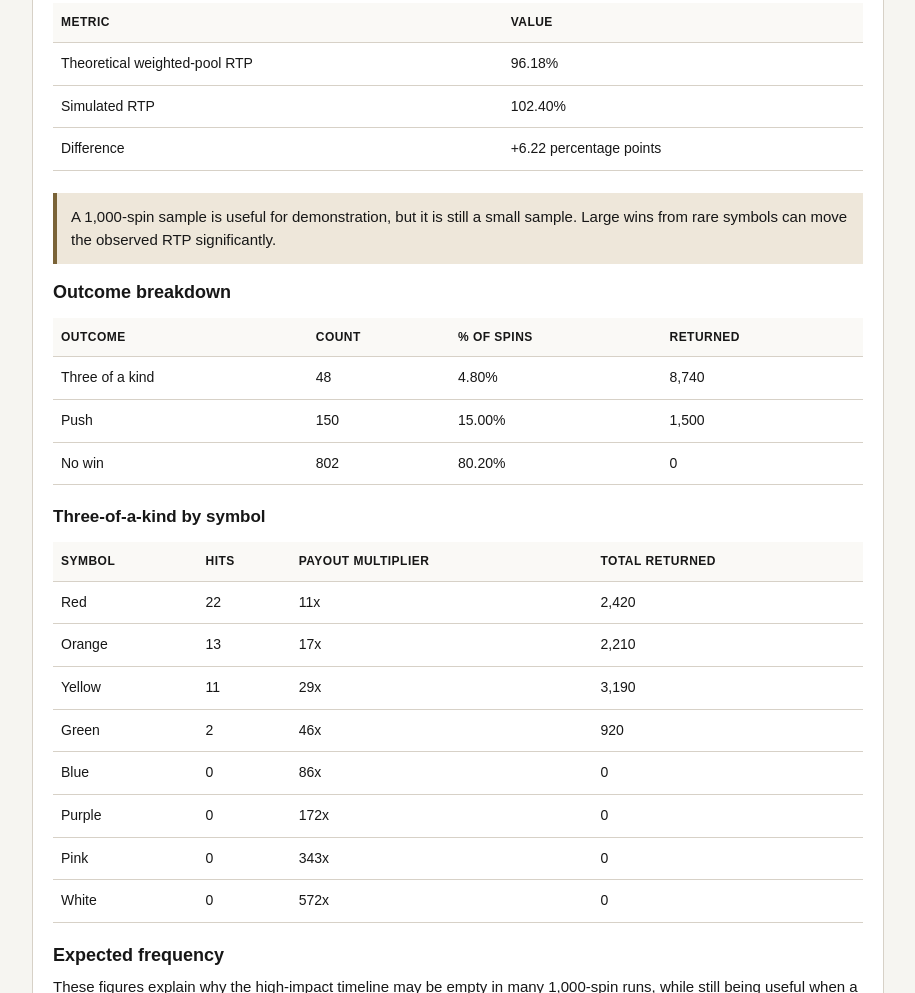
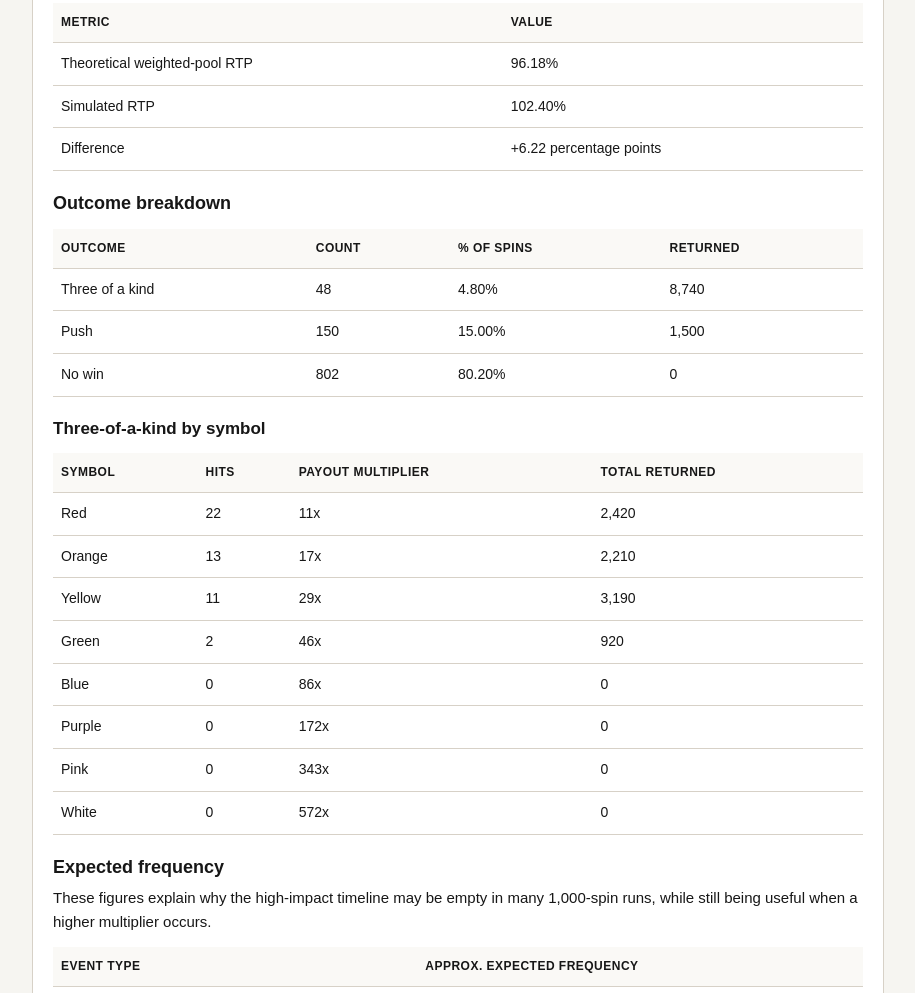
Before and after one commit to Kopparmarra/igaming-documentation-portfolio, a plain HTML site: page simulation-rtp-verification.html in a window 1280 px wide. Shown: the part 1355-2348 px from the top of the page, without its empty margins (286-1201 px from the left). Drawn offline with Linux system fonts and the light colour scheme.

Commit message:
Update simulation-rtp-verification.html

```diff
--- a/simulation-rtp-verification.html
+++ b/simulation-rtp-verification.html
@@ -120,12 +120,7 @@
       <tr><td>Simulated RTP</td><td id="table-sim-rtp">-</td></tr>
       <tr><td>Difference</td><td id="table-diff">-</td></tr>
     </table>
-    <div class="note">
-      A 1,000-spin sample is useful for demonstration, but it is still a small sample. Large wins from rare symbols
-      can move the observed RTP significantly.
-    </div>
-
-    <h2 id="outcomes">Outcome breakdown</h2>
+<h2 id="outcomes">Outcome breakdown</h2>
     <table class="table">
       <tr><th>Outcome</th><th>Count</th><th>% of spins</th><th>Returned</th></tr>
       <tr><td>Three of a kind</td><td id="out-win-count">-</td><td id="out-win-pct">-</td><td id="out-win-return">-</td></tr>
```
